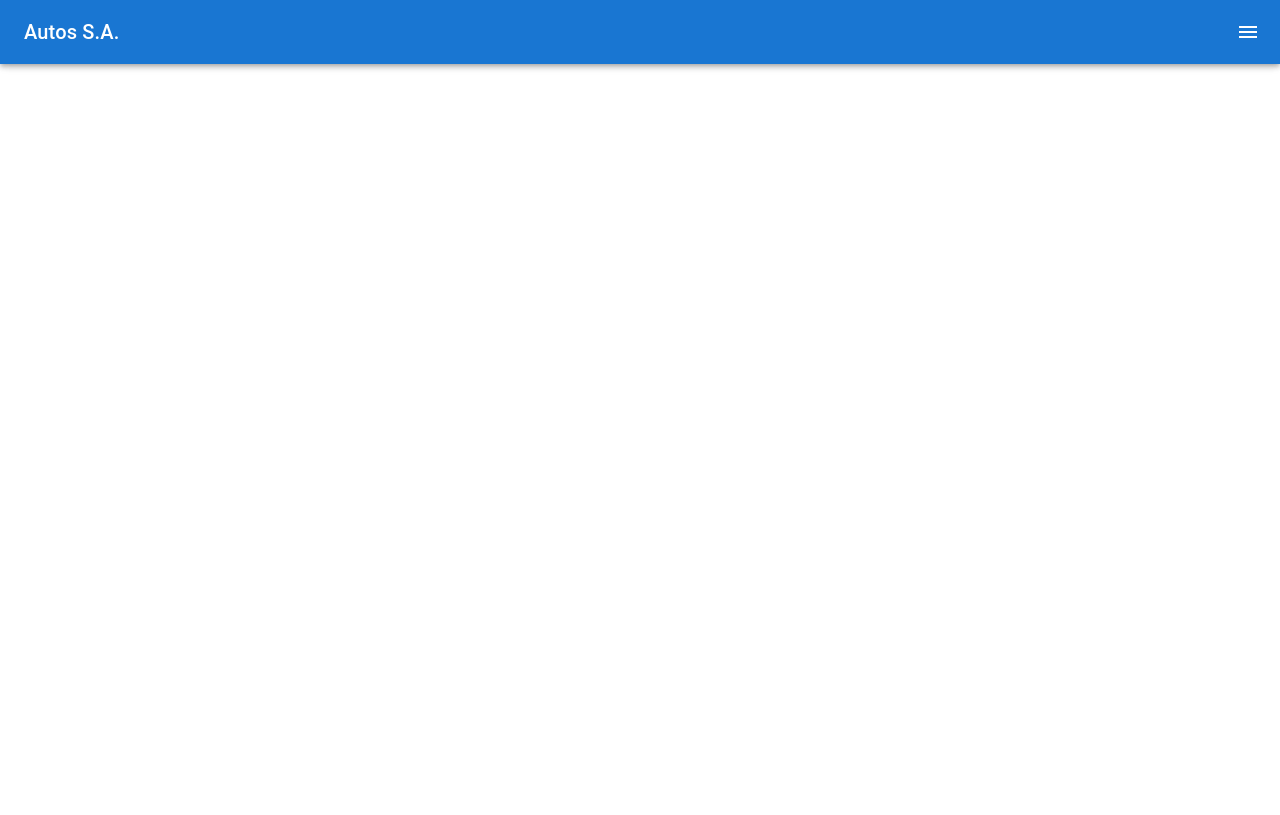
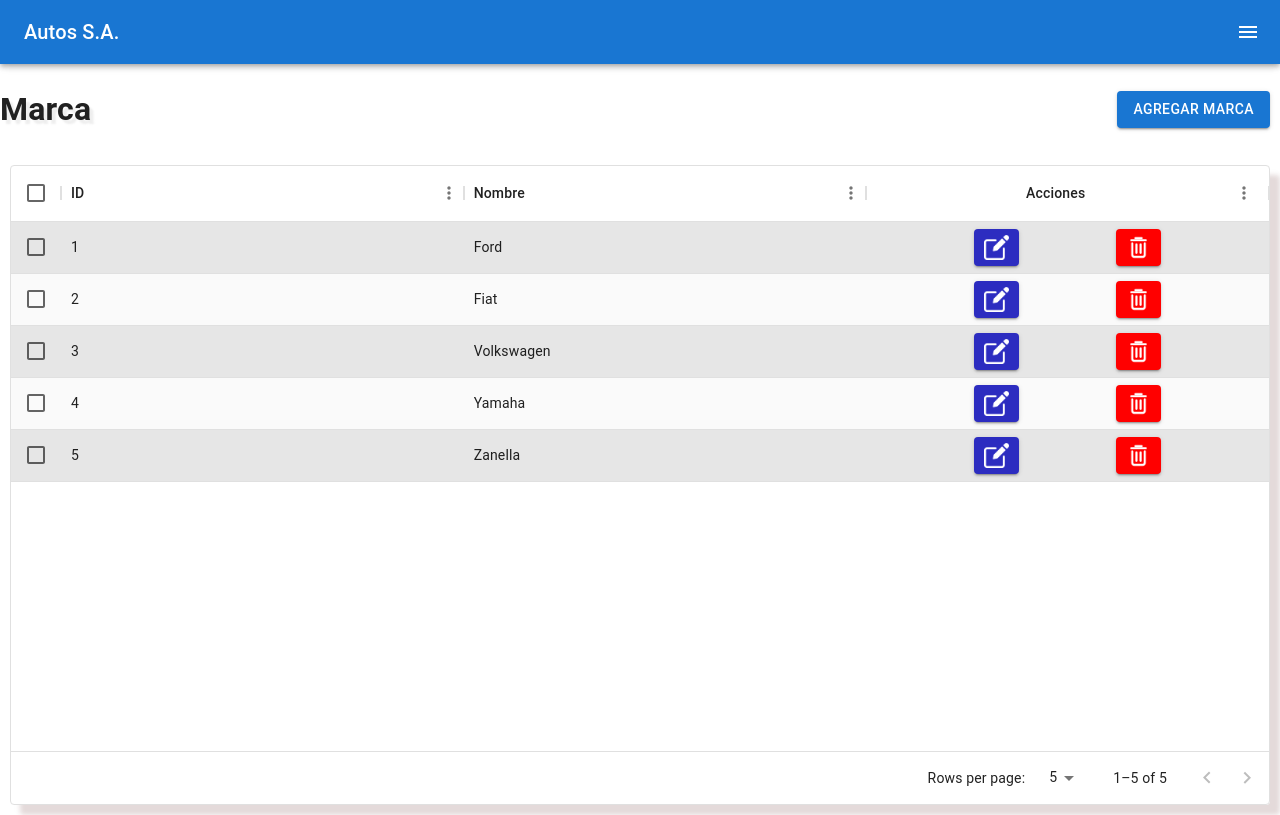
Before and after one commit to martingabetta1/AutosSA, a React (Create React App) app in the folder frontend/: page /marca in a window 1280 px wide. Built offline with nearby package versions, Linux system fonts and the light colour scheme.

Commit message:
Generar CRUD de marcas

```diff
--- a/frontend/src/pages/Marca.jsx
+++ b/frontend/src/pages/Marca.jsx
@@ -1,9 +1,73 @@
-import {useState} from 'react'
+import { useEffect, useState } from 'react'
+import CrudTemplate from '../components/CrudTemplate'
+import CreateDialog from '../components/dialogs/CreateDialog'
+import { useCrudData } from '../contexts/CrudContext';
+import Api from '../services/Api'
 
 export default function Marca() {
-  return (
-    <div>
 
-    </div>
-  )
+    const title = "Marca",
+        { CrudContext } = useCrudData()
+
+    const [, setDialogData] = CrudContext.dialogs.data,
+        [, setDialogInputs] = CrudContext.inputs,
+        [endpoints, setEndpoints] = CrudContext.query.endpoints,
+        [rows, setRows] = CrudContext.crudStructure.rows
+
+    let rowsTemplate = [
+        { id: 1, nombre: 'Ford' },
+        { id: 2, nombre: 'Fiat' },
+        { id: 3, nombre: 'Volkswagen' },
+        { id: 4, nombre: 'Yamaha' },
+        { id: 5, nombre: 'Zanella' },
+
+    ];
+    useEffect(() => {
+        setEndpoints({
+            create: '/marca',
+            edit: '/marca',
+            delete: '/marca'
+        })
+        setDialogData({
+            title: 'marca'
+        })
+        setDialogInputs([
+            {
+                name: 'nombre',
+                label: 'Nombre',
+                type: 'text'
+            },
+        ])
+        setRows(rowsTemplate)
+        // getRegisters()
+    }, [])
+
+    const columns = [
+        { field: 'id', headerName: 'ID', flex: 1 },
+        { field: 'nombre', headerName: 'Nombre', flex: 1 },
+    ];
+
+    const getRegisters = async () => {
+        await Api.getQuery(endpoints.create)
+            .then((res) => {
+                setRows(res)
+            }).catch((error) => {
+                throw new Error(error.message)
+            })
+    }
+
+    return (
+        <div>
+            <div style={{ display: 'flex', justifyContent: 'space-between', alignItems: 'center' }}>
+                <div>
+                    <h1 className="crud-title">{title}</h1>
+                </div>
+                <CreateDialog />
+            </div>
+            <CrudTemplate
+                rows={rows}
+                columns={columns}
+            />
+        </div>
+    )
 }
```
Also changed, not shown: 1 other file (tests, documents, lock files or other folders).
